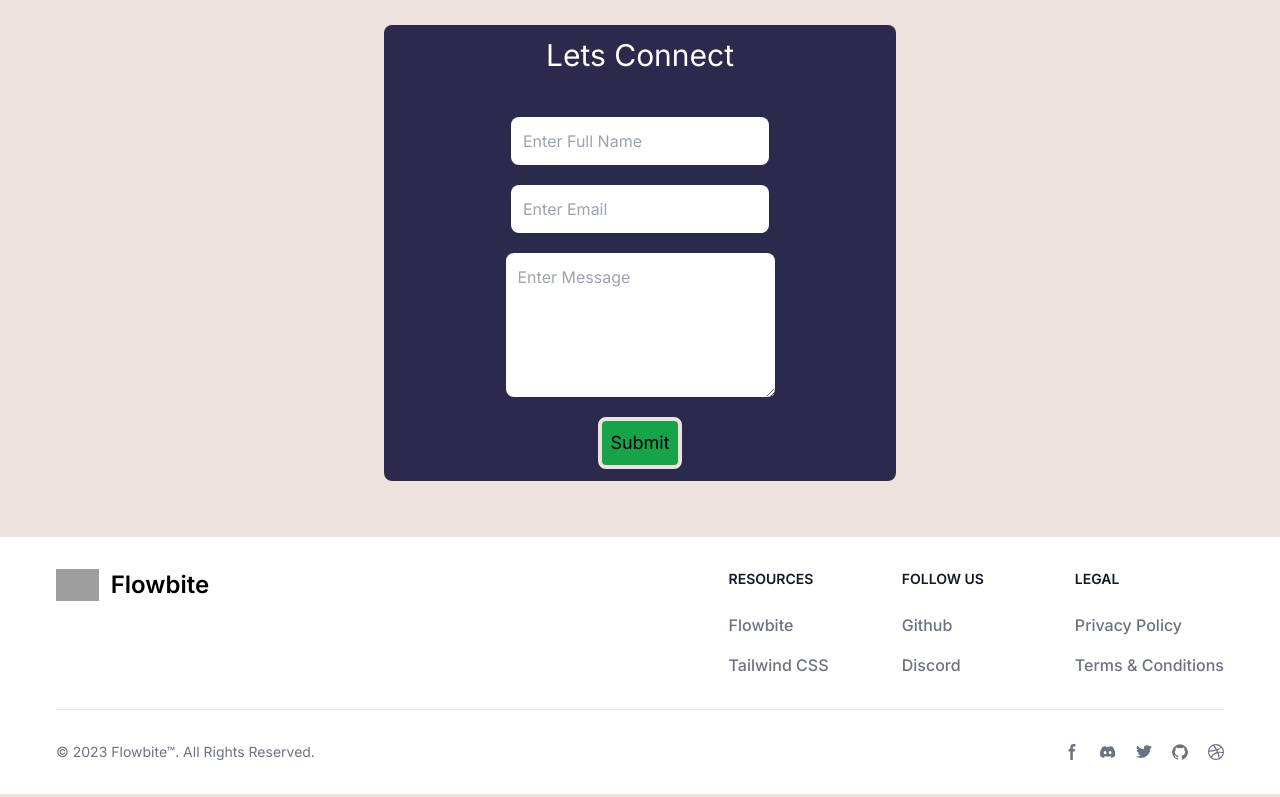
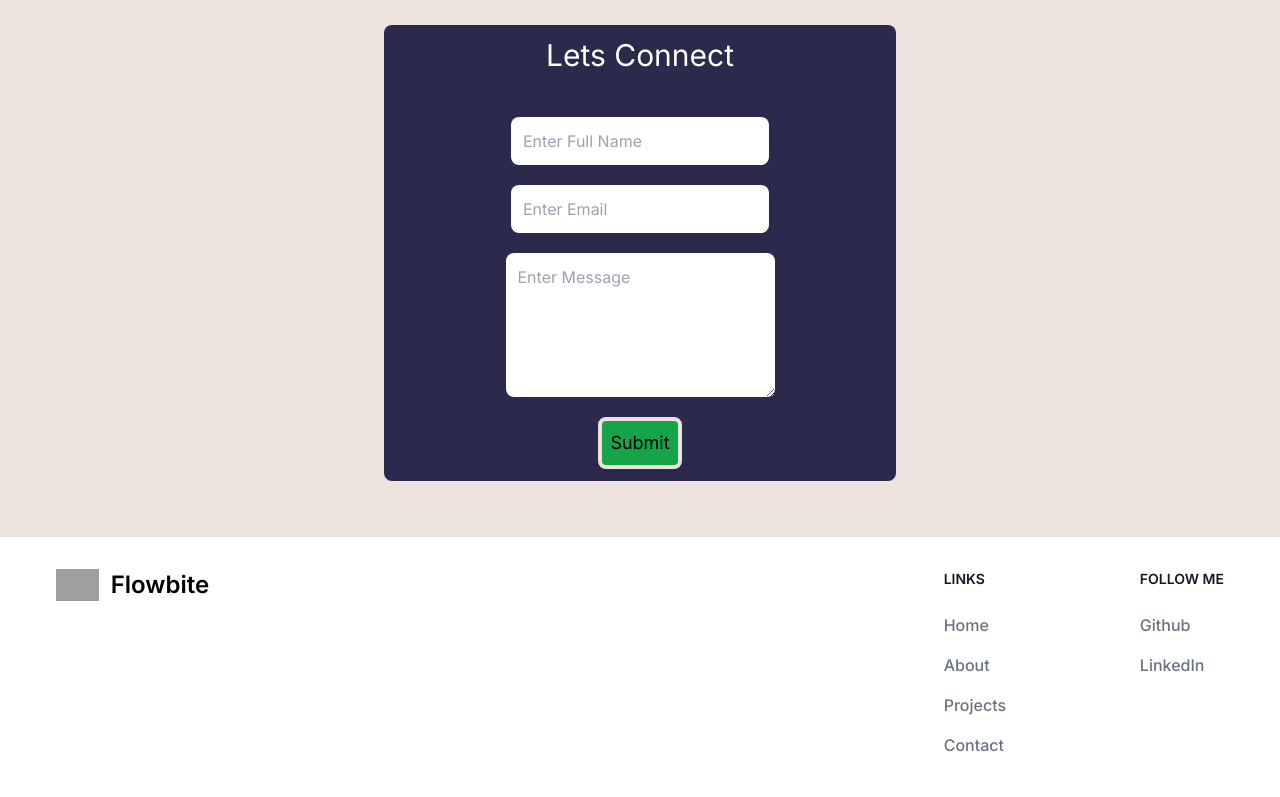
Before and after one commit to mammukb/portfolio-mammukb, a Next.js app: page / in a window 1280 px wide. Shown: the part 2000-2797 px from the top of the page. Built offline with nearby package versions, Linux system fonts and the light colour scheme; grey boxes are pictures that could not be loaded.

Commit message:
footer links are connected

```diff
--- a/src/app/Components/footer.js
+++ b/src/app/Components/footer.js
@@ -1,50 +1,71 @@
-import React from 'react'
+import React from "react";
 
 function footer() {
   return (
     <div>
-
-
       <footer class="bg-white dark:bg-gray-900">
         <div class="mx-auto w-full max-w-screen-xl p-4 py-6 lg:py-8">
           <div class="md:flex md:justify-between">
             <div class="mb-6 md:mb-0">
               <a href="https://flowbite.com/" class="flex items-center">
-                  <img src="https://flowbite.com/docs/images/logo.svg" class="h-8 me-3" alt="FlowBite Logo" />
-                  <span class="self-center text-2xl font-semibold whitespace-nowrap dark:text-white">Flowbite</span>
+                <img
+                  src="https://flowbite.com/docs/images/logo.svg"
+                  class="h-8 me-3"
+                  alt="FlowBite Logo"
+                />
+                <span class="self-center text-2xl font-semibold whitespace-nowrap dark:text-white">
+                  Flowbite
+                </span>
               </a>
             </div>
-          <div class="grid grid-cols-2 gap-8 sm:gap-6 sm:grid-cols-3">
+            <div class="grid grid-cols-2 gap-8 sm:gap-8 sm:grid-cols-2">
               <div>
-                  <h2 class="mb-6 text-sm font-semibold text-gray-900 uppercase dark:text-white">Resources</h2>
+                <h2 class="mb-6 text-sm font-semibold text-gray-900 uppercase dark:text-white">
+                  Links
+                </h2>
                 <ul class="text-gray-500 dark:text-gray-400 font-medium">
                   <li class="mb-4">
-                          <a href="https://flowbite.com/" class="hover:underline">Flowbite</a>
+                    <a href="#home" class="hover:underline">
+                      Home
+                    </a>
                   </li>
-                      <li>
-                          <a href="https://tailwindcss.com/" class="hover:underline">Tailwind CSS</a>
+                  <li class="mb-4">
+                    <a href="#Aboutme" class="hover:underline">
+                      About
+                    </a>
+                  </li>
+                  <li class="mb-4">
+                    <a href="#Projects" class="hover:underline">
+                      Projects
+                    </a>
+                  </li>
+                  <li class="mb-4">
+                    <a href="#ContactUs" class="hover:underline">
+                      Contact
+                    </a>
                   </li>
                 </ul>
               </div>
-              <div>
-                  <h2 class="mb-6 text-sm font-semibold text-gray-900 uppercase dark:text-white">Follow us</h2>
+              <div className="ml-10">
+                <h2 class="mb-6 text-sm font-semibold text-gray-900 uppercase dark:text-white">
+                  Follow me
+                </h2>
                 <ul class="text-gray-500 dark:text-gray-400 font-medium">
                   <li class="mb-4">
-                          <a href="https://github.com/themesberg/flowbite" class="hover:underline ">Github</a>
+                    <a
+                      href="https://github.com/mammukb"
+                      class="hover:underline "
+                    >
+                      Github
+                    </a>
                   </li>
                   <li>
-                          <a href="https://discord.gg/4eeurUVvTy" class="hover:underline">Discord</a>
-                      </li>
-                  </ul>
-              </div>
-              <div>
-                  <h2 class="mb-6 text-sm font-semibold text-gray-900 uppercase dark:text-white">Legal</h2>
-                  <ul class="text-gray-500 dark:text-gray-400 font-medium">
-                      <li class="mb-4">
-                          <a href="#" class="hover:underline">Privacy Policy</a>
-                      </li>
-                      <li>
-                          <a href="#" class="hover:underline">Terms &amp; Conditions</a>
+                    <a
+                      href="http://www.linkedin.com/in/muhammedkb"
+                      class="hover:underline"
+                    >
+                      LinkedIn
+                    </a>
                   </li>
                 </ul>
               </div>
@@ -52,47 +73,105 @@ function footer() {
           </div>
           <hr class="my-6 border-gray-200 sm:mx-auto dark:border-gray-700 lg:my-8" />
           <div class="sm:flex sm:items-center sm:justify-between">
-          <span class="text-sm text-gray-500 sm:text-center dark:text-gray-400">© 2023 <a href="https://flowbite.com/" class="hover:underline">Flowbite™</a>. All Rights Reserved.
+            <span class="text-sm text-gray-500 sm:text-center dark:text-gray-400">
+              © 2024{" "}
+              <a href="https://muhammedkb.vercel.app/" class="hover:underline">
+                mammukb
+              </a>
+              . All Rights Reserved.
             </span>
             <div class="flex mt-4 sm:justify-center sm:mt-0">
-              <a href="#" class="text-gray-500 hover:text-gray-900 dark:hover:text-white">
-                  <svg class="w-4 h-4" aria-hidden="true" xmlns="http://www.w3.org/2000/svg" fill="currentColor" viewBox="0 0 8 19">
-                        <path fill-rule="evenodd" d="M6.135 3H8V0H6.135a4.147 4.147 0 0 0-4.142 4.142V6H0v3h2v9.938h3V9h2.021l.592-3H5V3.591A.6.6 0 0 1 5.592 3h.543Z" clip-rule="evenodd"/>
+              <a
+                href="https://www.facebook.com/muhammed.kb.39?mibextid=ZbWKwL"
+                class="text-gray-500 hover:text-gray-900 dark:hover:text-white"
+              >
+                <svg
+                  class="w-4 h-4"
+                  aria-hidden="true"
+                  xmlns="http://www.w3.org/2000/svg"
+                  fill="currentColor"
+                  viewBox="0 0 8 19"
+                >
+                  <path
+                    fill-rule="evenodd"
+                    d="M6.135 3H8V0H6.135a4.147 4.147 0 0 0-4.142 4.142V6H0v3h2v9.938h3V9h2.021l.592-3H5V3.591A.6.6 0 0 1 5.592 3h.543Z"
+                    clip-rule="evenodd"
+                  />
                 </svg>
                 <span class="sr-only">Facebook page</span>
               </a>
-              <a href="#" class="text-gray-500 hover:text-gray-900 dark:hover:text-white ms-5">
-                  <svg class="w-4 h-4" aria-hidden="true" xmlns="http://www.w3.org/2000/svg" fill="currentColor" viewBox="0 0 21 16">
-                        <path d="M16.942 1.556a16.3 16.3 0 0 0-4.126-1.3 12.04 12.04 0 0 0-.529 1.1 15.175 15.175 0 0 0-4.573 0 11.585 11.585 0 0 0-.535-1.1 16.274 16.274 0 0 0-4.129 1.3A17.392 17.392 0 0 0 .182 13.218a15.785 15.785 0 0 0 4.963 2.521c.41-.564.773-1.16 1.084-1.785a10.63 10.63 0 0 1-1.706-.83c.143-.106.283-.217.418-.33a11.664 11.664 0 0 0 10.118 0c.137.113.277.224.418.33-.544.328-1.116.606-1.71.832a12.52 12.52 0 0 0 1.084 1.785 16.46 16.46 0 0 0 5.064-2.595 17.286 17.286 0 0 0-2.973-11.59ZM6.678 10.813a1.941 1.941 0 0 1-1.8-2.045 1.93 1.93 0 0 1 1.8-2.047 1.919 1.919 0 0 1 1.8 2.047 1.93 1.93 0 0 1-1.8 2.045Zm6.644 0a1.94 1.94 0 0 1-1.8-2.045 1.93 1.93 0 0 1 1.8-2.047 1.918 1.918 0 0 1 1.8 2.047 1.93 1.93 0 0 1-1.8 2.045Z"/>
+              {/* <a
+                href="#"
+                class="text-gray-500 hover:text-gray-900 dark:hover:text-white ms-5"
+              >
+                <svg
+                  class="w-4 h-4"
+                  aria-hidden="true"
+                  xmlns="http://www.w3.org/2000/svg"
+                  fill="currentColor"
+                  viewBox="0 0 21 16"
+                >
+                  <path d="M16.942 1.556a16.3 16.3 0 0 0-4.126-1.3 12.04 12.04 0 0 0-.529 1.1 15.175 15.175 0 0 0-4.573 0 11.585 11.585 0 0 0-.535-1.1 16.274 16.274 0 0 0-4.129 1.3A17.392 17.392 0 0 0 .182 13.218a15.785 15.785 0 0 0 4.963 2.521c.41-.564.773-1.16 1.084-1.785a10.63 10.63 0 0 1-1.706-.83c.143-.106.283-.217.418-.33a11.664 11.664 0 0 0 10.118 0c.137.113.277.224.418.33-.544.328-1.116.606-1.71.832a12.52 12.52 0 0 0 1.084 1.785 16.46 16.46 0 0 0 5.064-2.595 17.286 17.286 0 0 0-2.973-11.59ZM6.678 10.813a1.941 1.941 0 0 1-1.8-2.045 1.93 1.93 0 0 1 1.8-2.047 1.919 1.919 0 0 1 1.8 2.047 1.93 1.93 0 0 1-1.8 2.045Zm6.644 0a1.94 1.94 0 0 1-1.8-2.045 1.93 1.93 0 0 1 1.8-2.047 1.918 1.918 0 0 1 1.8 2.047 1.93 1.93 0 0 1-1.8 2.045Z" />
                 </svg>
                 <span class="sr-only">Discord community</span>
+  </a>*/}
+              <a
+                href="https://instagram.com/__mammu_kb__?igshid=ZDdkNTZiNTM="
+                class="text-gray-500 hover:text-gray-900 dark:hover:text-white ms-5"
+              >
+                <svg
+                  class="w-4 h-4"
+                  aria-hidden="true"
+                  xmlns="http://www.w3.org/2000/svg"
+                  fill="currentColor"
+                  viewBox="0 0 20 20"
+                >
+                  <path d="M15 0H5C2.239 0 0 2.239 0 5v10c0 2.761 2.239 5 5 5h10c2.761 0 5-2.239 5-5V5C20 2.239 17.761 0 15 0zm2 15c0 1.104-.896 2-2 2H5c-1.104 0-2-.896-2-2V5c0-1.104.896-2 2-2h10c1.104 0 2 .896 2 2v10z" />
+                  <path d="M10 5a5 5 0 1 0 0 10 5 5 0 0 0 0-10zM18 5a2 2 0 1 1-4 0 2 2 0 0 1 4 0z" />
+                </svg>
+                <span class="sr-only">Instagram page</span>
               </a>
-              <a href="#" class="text-gray-500 hover:text-gray-900 dark:hover:text-white ms-5">
-                  <svg class="w-4 h-4" aria-hidden="true" xmlns="http://www.w3.org/2000/svg" fill="currentColor" viewBox="0 0 20 17">
-                    <path fill-rule="evenodd" d="M20 1.892a8.178 8.178 0 0 1-2.355.635 4.074 4.074 0 0 0 1.8-2.235 8.344 8.344 0 0 1-2.605.98A4.13 4.13 0 0 0 13.85 0a4.068 4.068 0 0 0-4.1 4.038 4 4 0 0 0 .105.919A11.705 11.705 0 0 1 1.4.734a4.006 4.006 0 0 0 1.268 5.392 4.165 4.165 0 0 1-1.859-.5v.05A4.057 4.057 0 0 0 4.1 9.635a4.19 4.19 0 0 1-1.856.07 4.108 4.108 0 0 0 3.831 2.807A8.36 8.36 0 0 1 0 14.184 11.732 11.732 0 0 0 6.291 16 11.502 11.502 0 0 0 17.964 4.5c0-.177 0-.35-.012-.523A8.143 8.143 0 0 0 20 1.892Z" clip-rule="evenodd"/>
-                </svg>
-                  <span class="sr-only">Twitter page</span>
-              </a>
-              <a href="#" class="text-gray-500 hover:text-gray-900 dark:hover:text-white ms-5">
-                  <svg class="w-4 h-4" aria-hidden="true" xmlns="http://www.w3.org/2000/svg" fill="currentColor" viewBox="0 0 20 20">
-                        <path fill-rule="evenodd" d="M10 .333A9.911 9.911 0 0 0 6.866 19.65c.5.092.678-.215.678-.477 0-.237-.01-1.017-.014-1.845-2.757.6-3.338-1.169-3.338-1.169a2.627 2.627 0 0 0-1.1-1.451c-.9-.615.07-.6.07-.6a2.084 2.084 0 0 1 1.518 1.021 2.11 2.11 0 0 0 2.884.823c.044-.503.268-.973.63-1.325-2.2-.25-4.516-1.1-4.516-4.9A3.832 3.832 0 0 1 4.7 7.068a3.56 3.56 0 0 1 .095-2.623s.832-.266 2.726 1.016a9.409 9.409 0 0 1 4.962 0c1.89-1.282 2.717-1.016 2.717-1.016.366.83.402 1.768.1 2.623a3.827 3.827 0 0 1 1.02 2.659c0 3.807-2.319 4.644-4.525 4.889a2.366 2.366 0 0 1 .673 1.834c0 1.326-.012 2.394-.012 2.72 0 .263.18.572.681.475A9.911 9.911 0 0 0 10 .333Z" clip-rule="evenodd"/>
+
+              <a
+                href="https://github.com/mammukb"
+                class="text-gray-500 hover:text-gray-900 dark:hover:text-white ms-5"
+              >
+                <svg
+                  class="w-4 h-4"
+                  aria-hidden="true"
+                  xmlns="http://www.w3.org/2000/svg"
+                  fill="currentColor"
+                  viewBox="0 0 20 20"
+                >
+                  <path
+                    fill-rule="evenodd"
+                    d="M10 .333A9.911 9.911 0 0 0 6.866 19.65c.5.092.678-.215.678-.477 0-.237-.01-1.017-.014-1.845-2.757.6-3.338-1.169-3.338-1.169a2.627 2.627 0 0 0-1.1-1.451c-.9-.615.07-.6.07-.6a2.084 2.084 0 0 1 1.518 1.021 2.11 2.11 0 0 0 2.884.823c.044-.503.268-.973.63-1.325-2.2-.25-4.516-1.1-4.516-4.9A3.832 3.832 0 0 1 4.7 7.068a3.56 3.56 0 0 1 .095-2.623s.832-.266 2.726 1.016a9.409 9.409 0 0 1 4.962 0c1.89-1.282 2.717-1.016 2.717-1.016.366.83.402 1.768.1 2.623a3.827 3.827 0 0 1 1.02 2.659c0 3.807-2.319 4.644-4.525 4.889a2.366 2.366 0 0 1 .673 1.834c0 1.326-.012 2.394-.012 2.72 0 .263.18.572.681.475A9.911 9.911 0 0 0 10 .333Z"
+                    clip-rule="evenodd"
+                  />
                 </svg>
                 <span class="sr-only">GitHub account</span>
               </a>
-              <a href="#" class="text-gray-500 hover:text-gray-900 dark:hover:text-white ms-5">
-                  <svg class="w-4 h-4" aria-hidden="true" xmlns="http://www.w3.org/2000/svg" fill="currentColor" viewBox="0 0 20 20">
-                    <path fill-rule="evenodd" d="M10 0a10 10 0 1 0 10 10A10.009 10.009 0 0 0 10 0Zm6.613 4.614a8.523 8.523 0 0 1 1.93 5.32 20.094 20.094 0 0 0-5.949-.274c-.059-.149-.122-.292-.184-.441a23.879 23.879 0 0 0-.566-1.239 11.41 11.41 0 0 0 4.769-3.366ZM8 1.707a8.821 8.821 0 0 1 2-.238 8.5 8.5 0 0 1 5.664 2.152 9.608 9.608 0 0 1-4.476 3.087A45.758 45.758 0 0 0 8 1.707ZM1.642 8.262a8.57 8.57 0 0 1 4.73-5.981A53.998 53.998 0 0 1 9.54 7.222a32.078 32.078 0 0 1-7.9 1.04h.002Zm2.01 7.46a8.51 8.51 0 0 1-2.2-5.707v-.262a31.64 31.64 0 0 0 8.777-1.219c.243.477.477.964.692 1.449-.114.032-.227.067-.336.1a13.569 13.569 0 0 0-6.942 5.636l.009.003ZM10 18.556a8.508 8.508 0 0 1-5.243-1.8 11.717 11.717 0 0 1 6.7-5.332.509.509 0 0 1 .055-.02 35.65 35.65 0 0 1 1.819 6.476 8.476 8.476 0 0 1-3.331.676Zm4.772-1.462A37.232 37.232 0 0 0 13.113 11a12.513 12.513 0 0 1 5.321.364 8.56 8.56 0 0 1-3.66 5.73h-.002Z" clip-rule="evenodd"/>
+              <a
+                href="http://www.linkedin.com/in/muhammedkb"
+                class="text-gray-500 hover:text-gray-900 dark:hover:text-white ms-5"
+              >
+                <svg
+                  class="w-4 h-4"
+                  aria-hidden="true"
+                  xmlns="http://www.w3.org/2000/svg"
+                  fill="currentColor"
+                  viewBox="0 0 24 24"
+                >
+                  <path d="M21.6 0H2.4C1.1 0 0 1.1 0 2.4v19.2C0 22.9 1.1 24 2.4 24h19.2c1.3 0 2.4-1.1 2.4-2.4V2.4C24 1.1 22.9 0 21.6 0zM7.9 20.2H4.2V9.3h3.7V20.2zM5.9 7.9C4.8 7.9 4 7.1 4 6s0.8-1.9 1.9-1.9 1.9 0.8 1.9 1.9-0.9 1.9-1.9 1.9zM20.2 20.2h-3.7v-6.3c0-1.5-0.5-2.6-1.9-2.6s-2.2 1.1-2.2 2.6v6.3H9.6V9.3h3.5v1.4c0.6-1.1 1.7-1.8 3-1.8 2.1 0 3.8 1.7 3.8 3.8V20.2z"></path>
                 </svg>
-                  <span class="sr-only">Dribbble account</span>
+                <span class="sr-only">LinkedIn page</span>
               </a>
             </div>
           </div>
         </div>
       </footer>
-
-
     </div>
-  )
+  );
 }
 
-export default footer
+export default footer;
```
Also changed, not shown: src/app/Components/hero.js (+8 -3 lines). Lines whose indentation alone changed are shown as unchanged.
